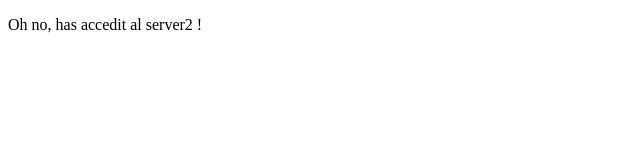
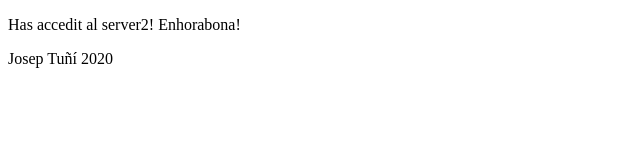
Before and after one commit to jtuni/Projecte_AX_2020, a plain HTML site: page Server2.html in a window 1280 px wide. Shown: the whole page, without its empty margins (0-640 px from the left). Drawn offline with Linux system fonts and the light colour scheme.

Commit message:
Add files via upload

```diff
--- a/Server2.html
+++ b/Server2.html
@@ -1,9 +1,10 @@
 <!DOCTYPE html>
 <html>
     <head>
-        <title>Fiera titán mastodonte</title>
+        <title>Enhorabona!</title>
     </head>
     <body>
-        <p>Oh no, has accedit al server2 !</p>
+        <p>Has accedit al server2! Enhorabona!</p>
+        <p>Josep Tuñí 2020 </p>
     </body>
 </html>
```
